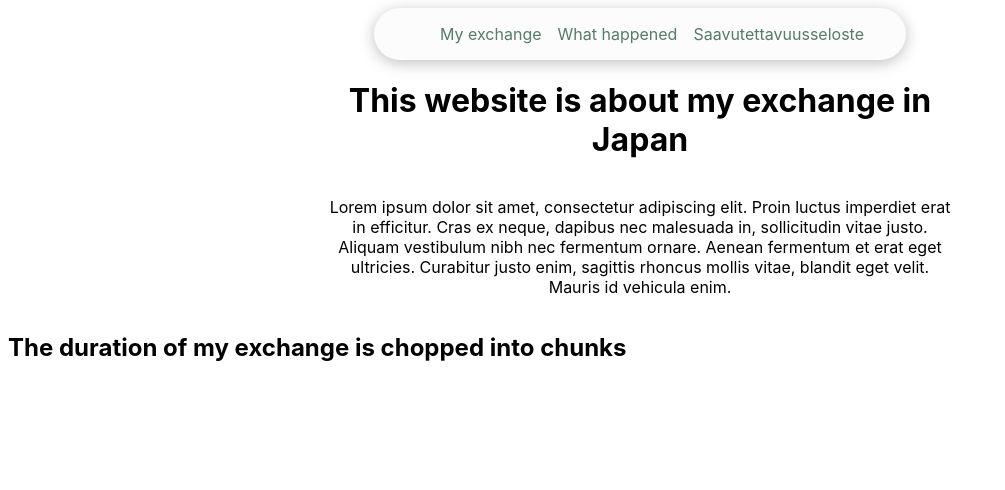
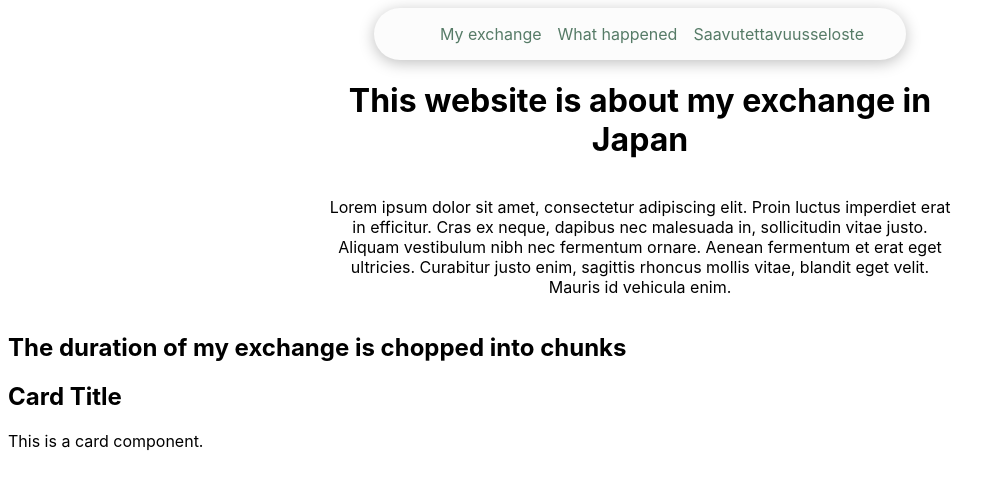
Before and after one commit to miia-mariastenius/exchange-diary, a React (Vite) app in the folder my-react-app/: page / in a window 1280 px wide. Shown: the top 490 px of the page, without its empty margins (0-1005 px from the left). Built offline with nearby package versions, Linux system fonts and the light colour scheme.

Commit message:
Card component created and made visible on home page

```diff
--- /dev/null
+++ b/my-react-app/src/components/Card.jsx
@@ -0,0 +1,10 @@
+function Card() {
+  return (
+    <div className="card">
+      <h2>Card Title</h2>
+      <p>This is a card component.</p>
+    </div>
+  );
+}
+
+export default Card;
--- a/my-react-app/src/pages/MyExchange.jsx
+++ b/my-react-app/src/pages/MyExchange.jsx
@@ -1,4 +1,5 @@
 import React from 'react';
+import Card from '../components/Card.jsx';
 
 function MyExchange() {
   return (
@@ -9,7 +10,7 @@ function MyExchange() {
       </div>
       <div className="secondary-container">
         <h2>The duration of my exchange is chopped into chunks</h2>
-
+        <Card />
       </div>
     </div>
   );
```
